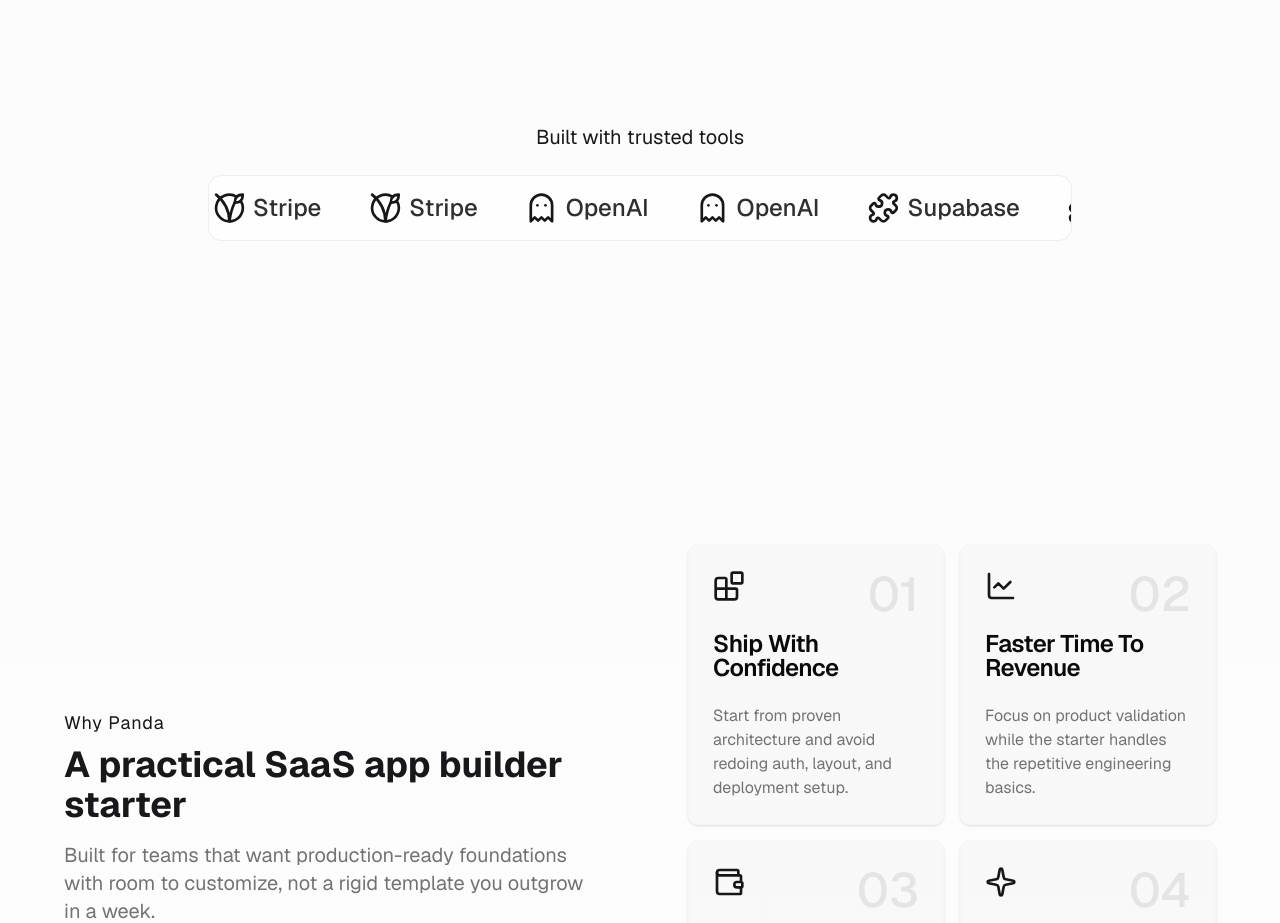
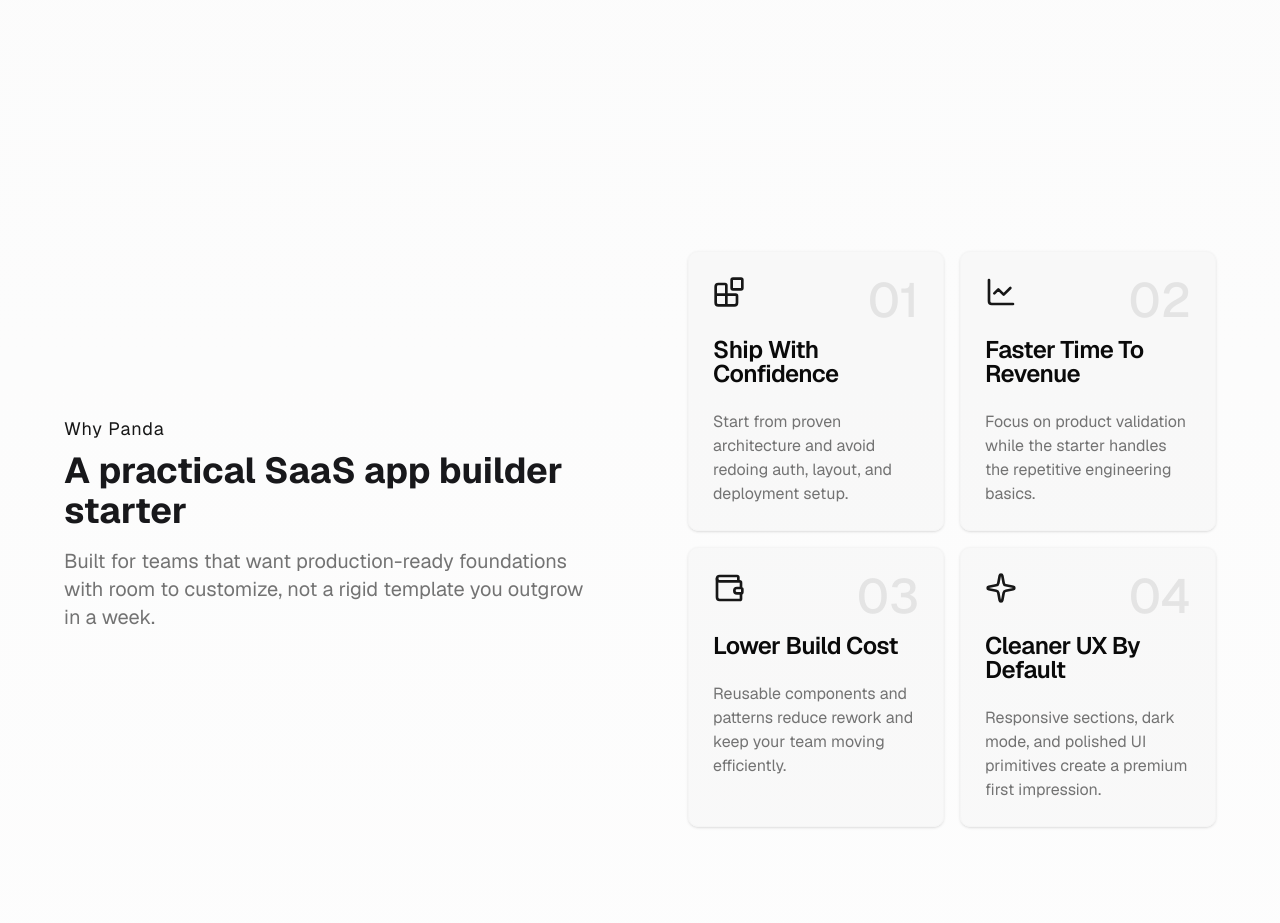
Before and after one commit to chiragbidx/launchpad-uuw, a Next.js app: page / in a window 1280 px wide. Shown: the part 1520-2443 px from the top of the page. Built offline with nearby package versions, Linux system fonts and the light colour scheme.

Commit message:
Marketraze landing upgrade

```diff
--- a/app/page.tsx
+++ b/app/page.tsx
@@ -1,4 +1,4 @@
-// Server Component: keep layout/content server-rendered; sections are data-driven.
+// Server Component: Marketraze landing, production-grade.
 import { LayoutBenefitsSection } from "../components/home/LayoutBenefitsSection";
 import { LayoutContactSection } from "../components/home/LayoutContactSection";
 import { LayoutFaqSection } from "../components/home/LayoutFaqSection";
@@ -13,8 +13,6 @@
 import { Navbar as LayoutNavbar } from "@/components/layout/navbar";
 
 export default function Home() {
-  // Simple toggles so agents/users can hide sections without touching JSX.
-  // Use ONLY_SECTIONS (comma list) to whitelist, or HIDE_SECTIONS to blacklist.
   const only = (process.env.ONLY_SECTIONS ?? "")
     .split(",")
     .map((s) => s.trim().toLowerCase())
@@ -26,9 +24,9 @@
   const defaultHide: string[] = [];
   const whitelist = only.length ? new Set(only) : null;
   const hide = new Set(whitelist ? envHide : [...defaultHide, ...envHide]);
+  // Updated Marketraze sections below:
   const sections = [
     ["layout-hero", <LayoutHeroSection key="layout-hero" />],
-    ["layout-sponsors", <LayoutSponsorsSection key="layout-sponsors" />],
     ["layout-benefits", <LayoutBenefitsSection key="layout-benefits" />],
     ["layout-features", <LayoutFeatureGridSection key="layout-features" />],
     ["layout-services", <LayoutServicesSection key="layout-services" />],
@@ -44,13 +42,12 @@
     .filter(([id]) => !hide.has(id));
 
   return (
-    <div className="home-dark min-h-screen bg-gradient-to-b from-zinc-50 via-white to-[#ffe6d8] text-zinc-900 transition-colors dark:from-[#120d0b] dark:via-[#16100d] dark:to-[#1f1612] dark:text-[#f7efe8]">
+    <div className="home-dark min-h-screen bg-gradient-to-b from-zinc-50 via-white to-[#ffe6d8] text-zinc-900 transition-colors dark:from-[#111014] dark:via-[#18161e] dark:to-[#0c0c0e] dark:text-[#f0eeee]">
       <LayoutNavbar />
       <main className="flex min-h-screen w-full flex-col gap-12 px-6 py-12 sm:px-10 lg:px-16 lg:max-w-[1600px] lg:mx-auto">
         {visibleSections.map(([, node]) => node)}
       </main>
 
-      {/* lightweight animations defined locally to avoid tailwind config changes */}
       <style>{`
         @keyframes float {
           0% { transform: translateY(0px); }
```
